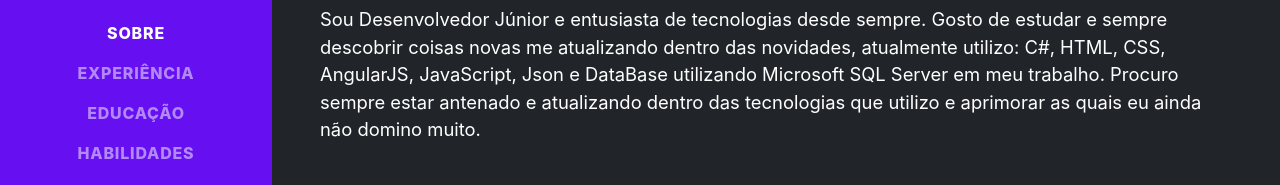
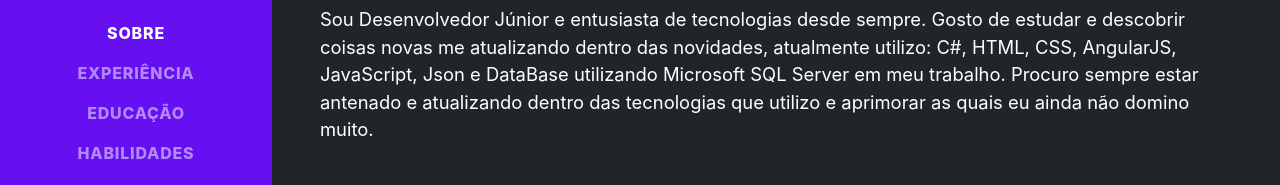
Before and after one commit to levymeireles/portfolio, a Gatsby site: page / in a window 1280 px wide. Shown: the part 359-544 px from the top of the page. Built offline with nearby package versions, Linux system fonts and the light colour scheme; Gatsby itself is replaced by a stand-in of ours; a web font is replaced by a local one.

Commit message:
no message

```diff
--- a/src/pages/index.js
+++ b/src/pages/index.js
@@ -25,7 +25,7 @@ const IndexPage = () => (
         email={config.email}
         socialLinks={config.socialLinks}
       >
-      Sou Desenvolvedor Júnior e entusiasta de tecnologias desde sempre. Gosto de estudar e sempre descobrir coisas novas me atualizando dentro das novidades,
+      Sou Desenvolvedor Júnior e entusiasta de tecnologias desde sempre. Gosto de estudar e descobrir coisas novas me atualizando dentro das novidades,
       atualmente utilizo: C#, HTML, CSS, AngularJS, JavaScript, Json e DataBase utilizando Microsoft SQL Server em meu trabalho. Procuro sempre estar antenado e atualizando
       dentro das tecnologias que utilizo e aprimorar as quais eu ainda não domino muito.
       </Resume>
```
